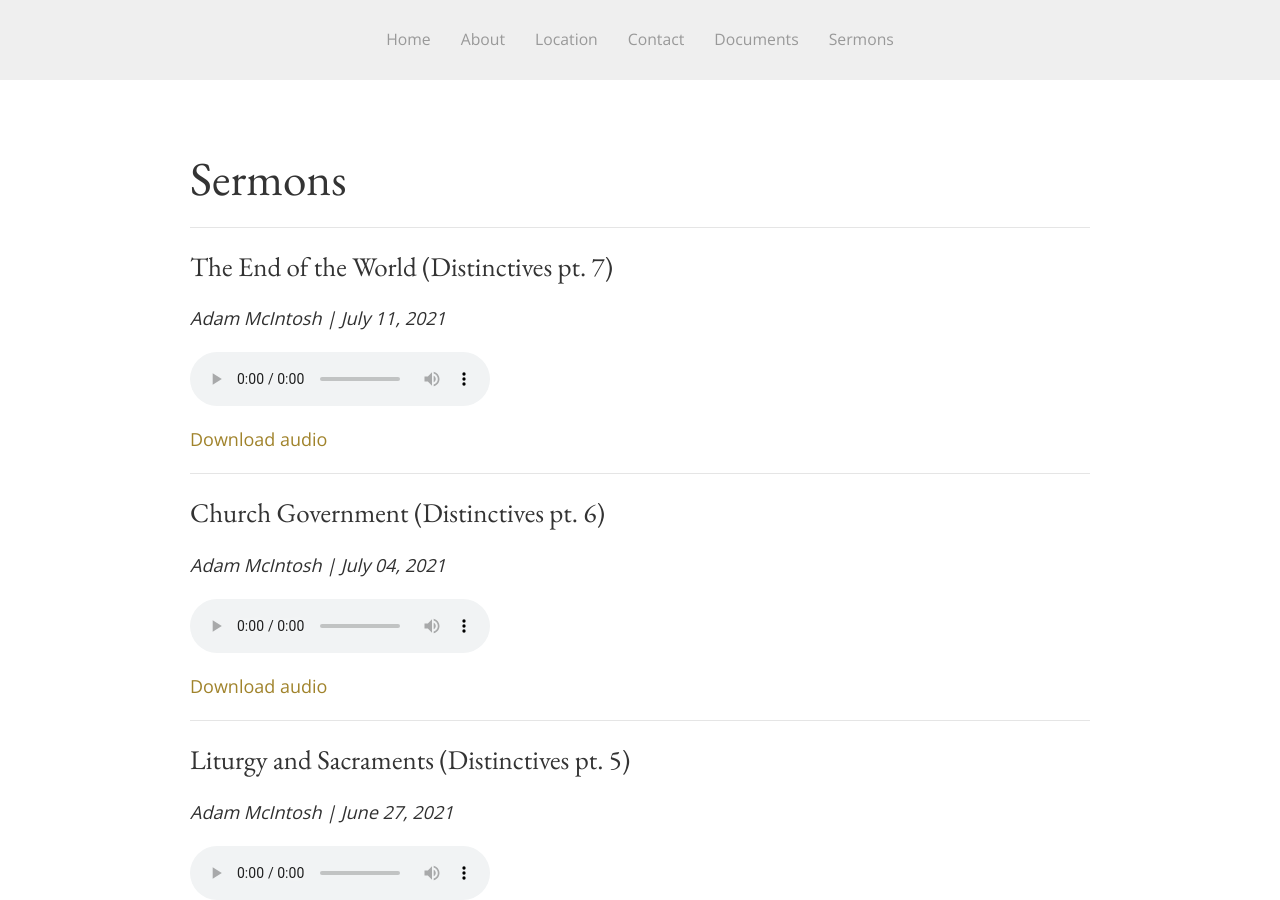
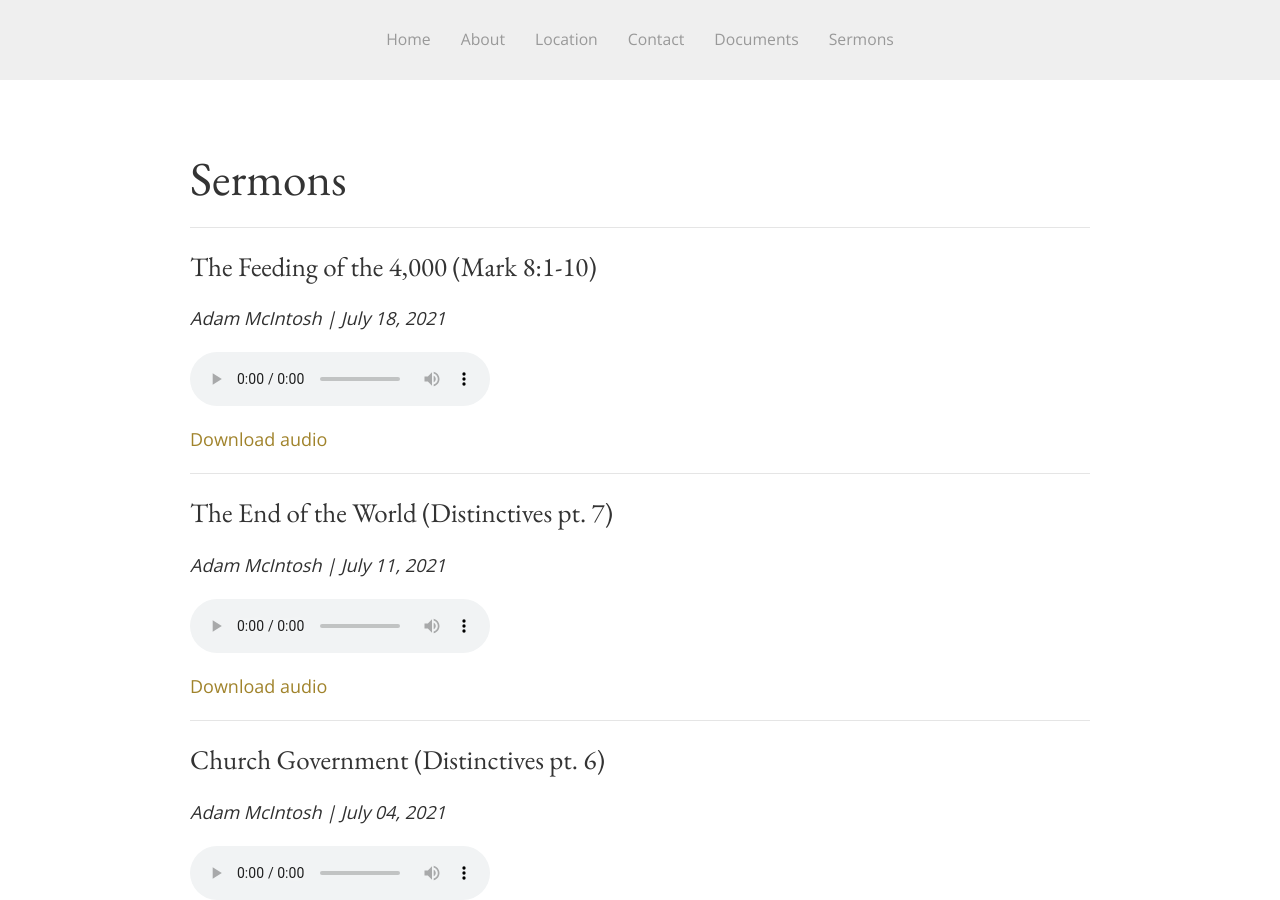
Before and after one commit to SaintDavidsChurch/website, a Jekyll site: the page built from sermons.html, in a window 1280 px wide and 900 px high. Built offline with Jekyll 4.4.1, drawn with Linux system fonts in a browser that asks for light colours.

Commit message:
Updated by InferCMS

```diff
--- a/_data/sermons.yml
+++ b/_data/sermons.yml
@@ -158,3 +158,7 @@
   date: '2021-07-11'
   preacher: Adam McIntosh
   audio_file: https://saintdavids.church/assets/sermons/2021/July/Adam-McIntosh_July11-2021_Distinctives7.mp3
+- title: The Feeding of the 4,000 (Mark 8:1-10)
+  date: '2021-07-18'
+  preacher: Adam McIntosh
+  audio_file: https://saintdavids.church/assets/sermons/2021/July/Adam-McIntosh_July18-2021_Mark8.1-10.mp3
```
